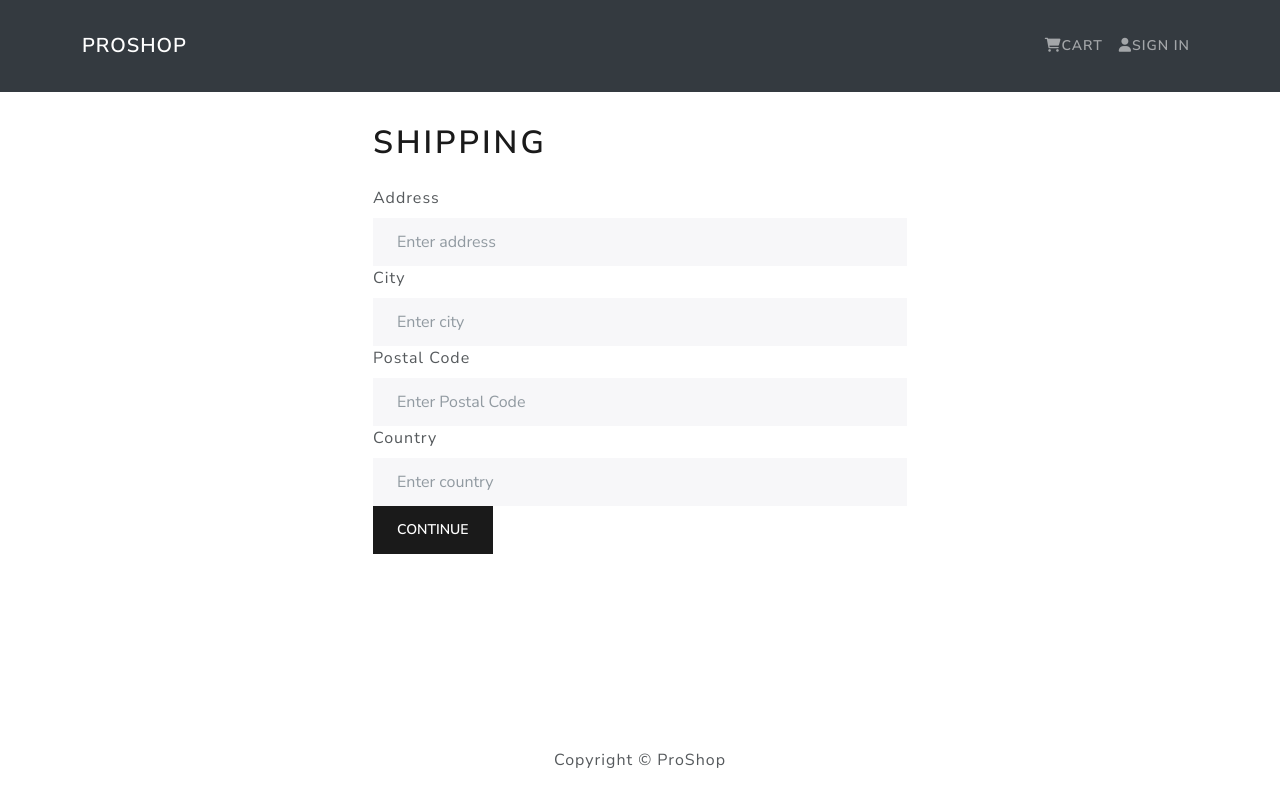
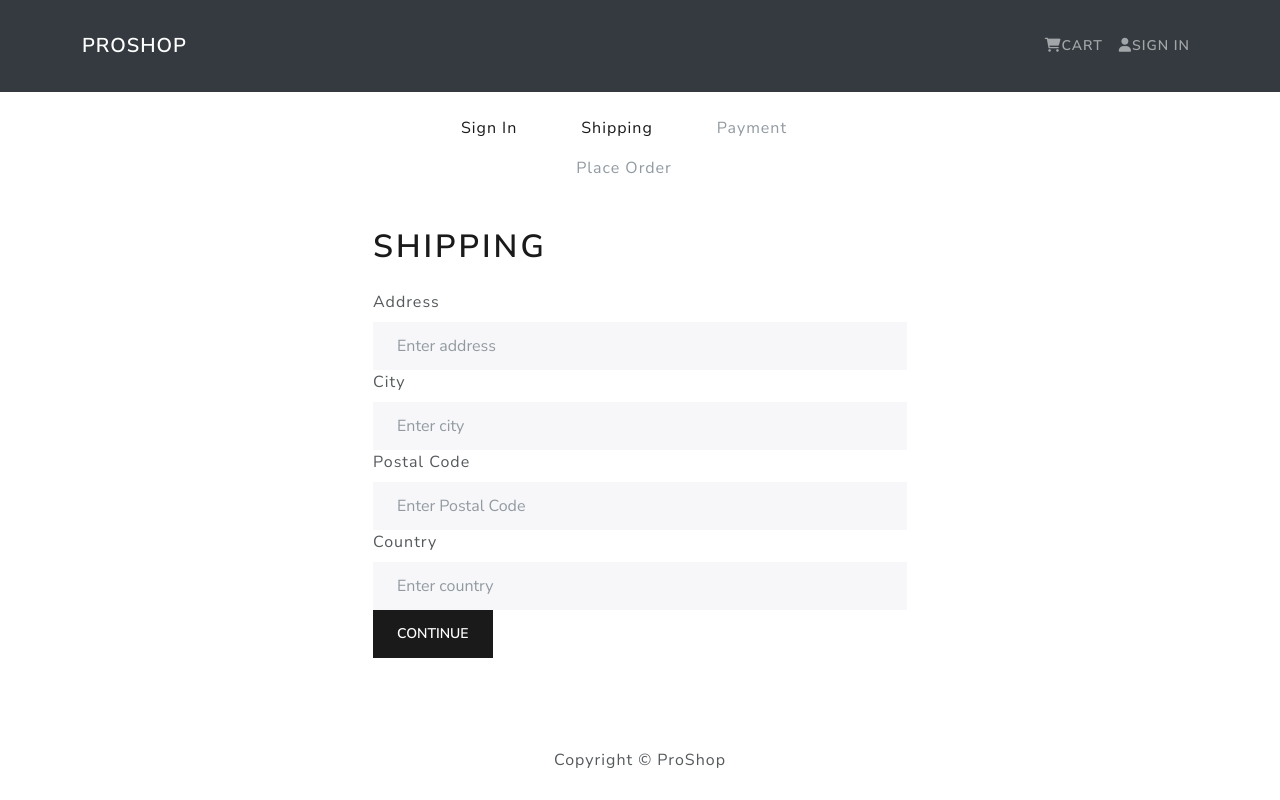
Before and after one commit to haneeshraj/mern-ecommerce, a React (Create React App) app in the folder frontend/: page /shipping in a window 1280 px wide. Built offline with nearby package versions, Linux system fonts and the light colour scheme.

Commit message:
More bug fixes and Checkout Step Component

```diff
--- /dev/null
+++ b/frontend/src/components/CheckoutSteps.jsx
@@ -0,0 +1,48 @@
+import React from "react";
+import { Nav } from "react-bootstrap";
+import { LinkContainer } from "react-router-bootstrap";
+
+function CheckoutSteps({ step1, step2, step3, step4 }) {
+  return (
+    <Nav className='justify-content-center mb-4'>
+      <Nav.Item>
+        {step1 ? (
+          <LinkContainer to='/login'>
+            <Nav.Link>Sign In</Nav.Link>
+          </LinkContainer>
+        ) : (
+          <Nav.Link disabled>Sign In</Nav.Link>
+        )}
+      </Nav.Item>
+      <Nav.Item>
+        {step2 ? (
+          <LinkContainer to='/shipping'>
+            <Nav.Link>Shipping</Nav.Link>
+          </LinkContainer>
+        ) : (
+          <Nav.Link disabled>Shipping</Nav.Link>
+        )}
+      </Nav.Item>
+      <Nav.Item>
+        {step3 ? (
+          <LinkContainer to='/payment'>
+            <Nav.Link>Payment</Nav.Link>
+          </LinkContainer>
+        ) : (
+          <Nav.Link disabled>Payment</Nav.Link>
+        )}
+      </Nav.Item>
+      <Nav.Item>
+        {step4 ? (
+          <LinkContainer to='/placeorder'>
+            <Nav.Link>Place Order</Nav.Link>
+          </LinkContainer>
+        ) : (
+          <Nav.Link disabled>Place Order</Nav.Link>
+        )}
+      </Nav.Item>
+    </Nav>
+  );
+}
+
+export default CheckoutSteps;
--- a/frontend/src/screens/LoginScreen.jsx
+++ b/frontend/src/screens/LoginScreen.jsx
@@ -1,5 +1,5 @@
 import React, { useState, useEffect } from "react";
-import { Link, useSearchParams, useNavigate } from "react-router-dom";
+import { Link, useNavigate, useLocation } from "react-router-dom";
 import { Form, Button, Row, Col } from "react-bootstrap";
 import { useDispatch, useSelector } from "react-redux";
 import Message from "../components/Message";
@@ -14,17 +14,14 @@
   const dispatch = useDispatch();
 
   const navigate = useNavigate();
+  const location = useLocation();
   const { loading, error, userInfo } = useSelector((state) => state.userLogin);
 
-  const [searchParams] = useSearchParams();
-
-  const redirect = searchParams.get("redirect")
-    ? searchParams.get("redirect")
-    : "/";
+  const redirect = location.search ? location.search.split("=")[1] : "/";
 
   useEffect(() => {
     if (userInfo) {
-      navigate(`/${redirect}`);
+      navigate({ pathname: `../${redirect}` });
     }
   }, [userInfo, navigate, redirect]);
 
--- a/frontend/src/screens/RegisterScreen.jsx
+++ b/frontend/src/screens/RegisterScreen.jsx
@@ -1,5 +1,5 @@
 import React, { useState, useEffect } from "react";
-import { Link, useSearchParams, useNavigate } from "react-router-dom";
+import { Link, useLocation, useNavigate } from "react-router-dom";
 import { Form, Button, Row, Col } from "react-bootstrap";
 import { useDispatch, useSelector } from "react-redux";
 import Message from "../components/Message";
@@ -17,19 +17,16 @@
   const dispatch = useDispatch();
 
   const navigate = useNavigate();
+  const location = useLocation();
   const { loading, error, userInfo } = useSelector(
     (state) => state.userRegister
   );
 
-  const [searchParams] = useSearchParams();
-
-  const redirect = searchParams.get("redirect")
-    ? searchParams.get("redirect")
-    : "/";
+  const redirect = location.search ? location.search.split("=")[1] : "/";
 
   useEffect(() => {
     if (userInfo) {
-      navigate(`${redirect}`);
+      navigate({ pathname: `../${redirect}` });
     }
   }, [userInfo, navigate, redirect]);
 
--- a/frontend/src/screens/ShippingScreen.jsx
+++ b/frontend/src/screens/ShippingScreen.jsx
@@ -4,6 +4,7 @@
 import { useDispatch, useSelector } from "react-redux";
 import FormContainer from "../components/FormContainer";
 import { saveShippingAddress } from "../actions/cartActions";
+import CheckoutSteps from "../components/CheckoutSteps";
 
 function ShippingScreen() {
   const { shippingAddress } = useSelector((state) => state.cart);
@@ -24,6 +25,7 @@
 
   return (
     <FormContainer>
+      <CheckoutSteps step1 step2 />
       <h1>Shipping</h1>
       <Form onSubmit={submitHandler}>
         <Form.Group controlId='address'>
```
